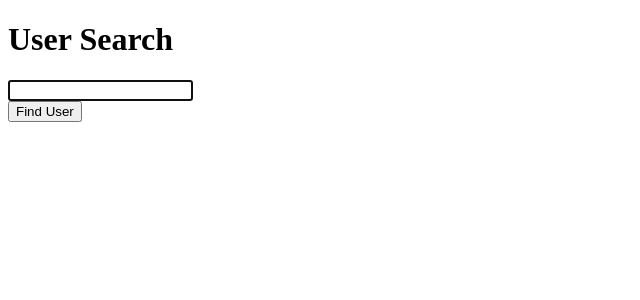
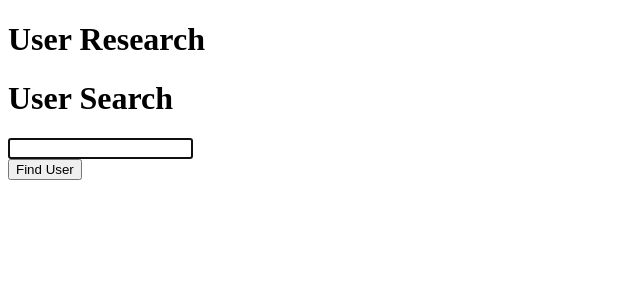
Before and after one commit to MayaAusset/react-typescript, a React (Create React App) app: page / in a window 1280 px wide. Shown: the top 300 px of the page, without its empty margins (0-640 px from the left). Built offline with nearby package versions, Linux system fonts and the light colour scheme.

Commit message:
Types around events and refs

```diff
--- a/src/index.tsx
+++ b/src/index.tsx
@@ -4,6 +4,7 @@ import UserSearch from './refs/UserSearch';
 const App = () => {
   return (
     <div>
+      <h1>User Research</h1>
       <UserSearch />
     </div>
   );
```
